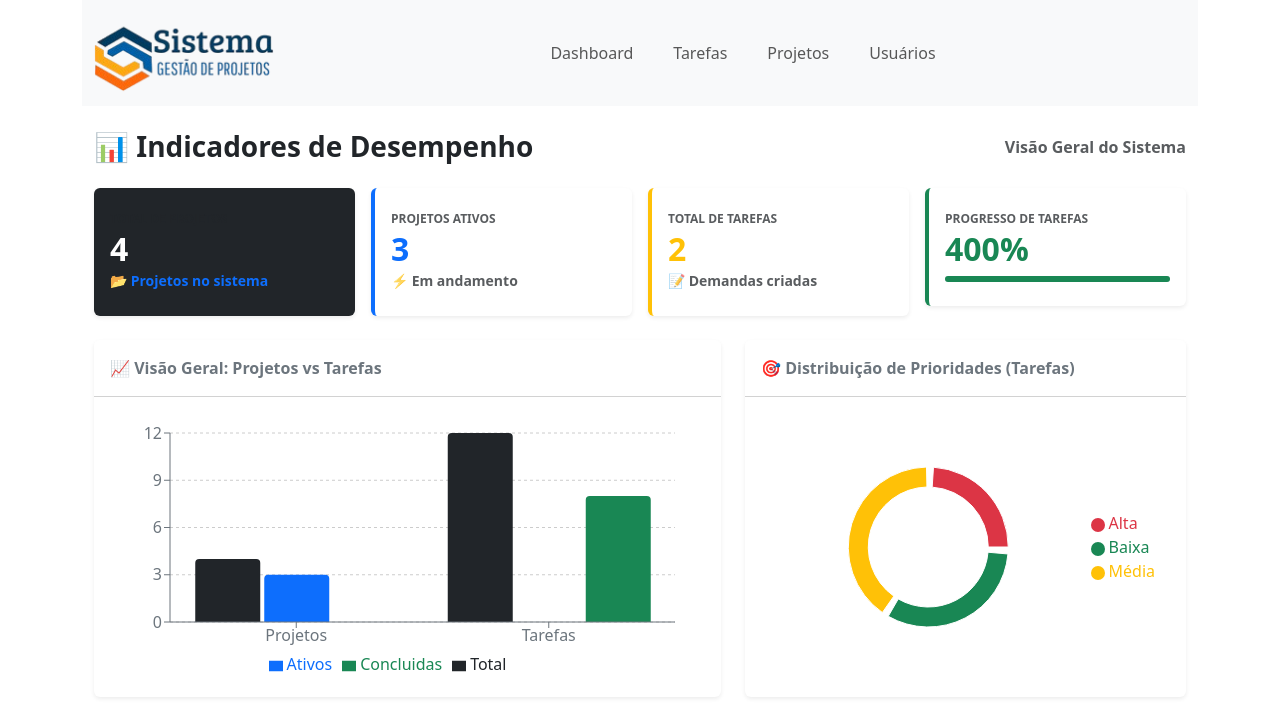
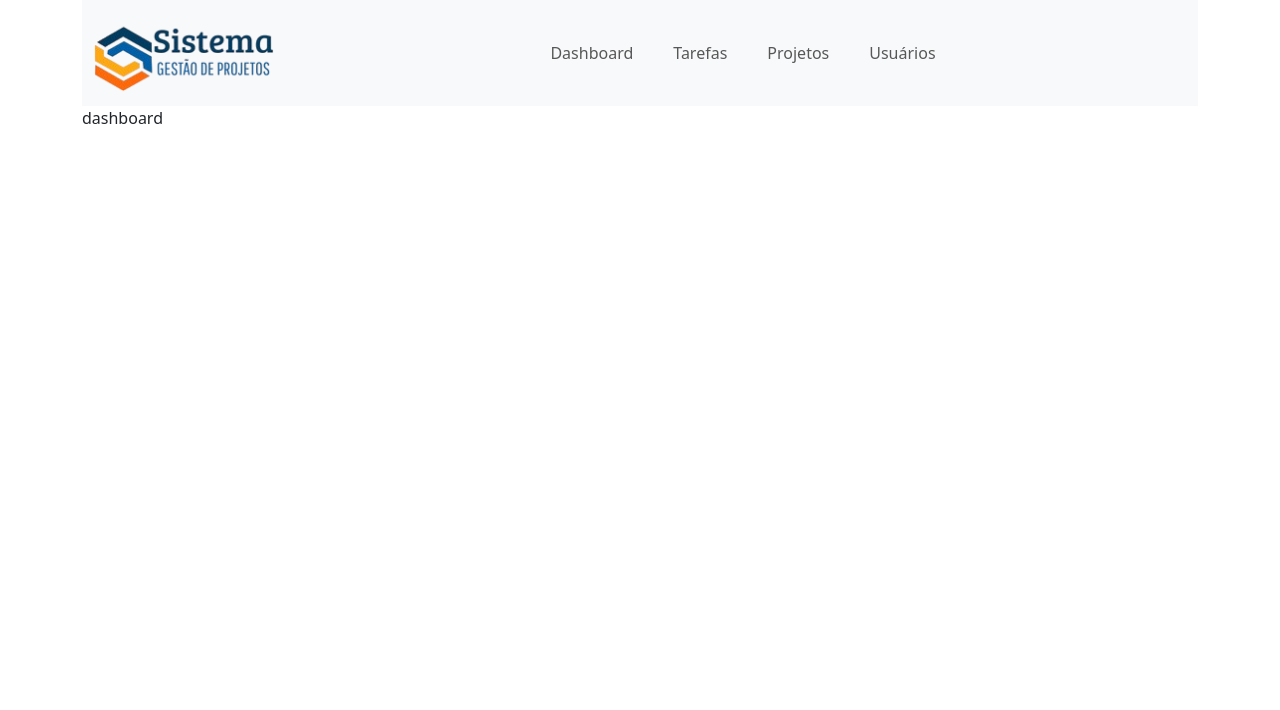
Before and after one commit to jeffersonqpm/React, a React (Vite) app in the folder SGP/: page / in a window 1280 px wide. Shown: the top 710 px of the page. Built offline with nearby package versions, Linux system fonts and the light colour scheme.

Commit message:
Apagando o Dashboard temporario

```diff
--- a/SGP/index.html
+++ b/SGP/index.html
@@ -1,5 +1,5 @@
 <!doctype html>
-<html lang="en">
+<html lang="pt-br">
   <head>
     <meta charset="UTF-8" />
     <link rel="icon" type="image/svg+xml" href="/favicon.svg" />
--- a/SGP/src/page/dashboard/Dashboard.jsx
+++ b/SGP/src/page/dashboard/Dashboard.jsx
@@ -1,141 +1,163 @@
 // npm install recharts
-import { useEffect, useState } from "react";
-import { Container, Row, Col, Card, ProgressBar } from "react-bootstrap";
-import { BarChart, Bar, XAxis, YAxis, CartesianGrid, Tooltip, Legend, ResponsiveContainer, PieChart, Pie, Cell } from "recharts";
+
 
 function DashBoard() {
     // Estados para guardar os totais (futuramente vindos das suas APIs)
-    const [metricas, setMetricas] = useState({
-        totalTarefas: 2,
-        tarefasConcluidas: 8,
-        totalProjetos: 4,
-        projetosAtivos: 3
-    });
-
-    // Dados fictícios para o Gráfico de Barras (Tarefas por Status)
-    const dadosGerais = [
-        { name: "Projetos", Total: 4, Ativos: 3 },
-        { name: "Tarefas", Total: 12, Concluidas: 8 }
-    ];
-
-    // Dados fictícios para o Gráfico de Pizza (Prioridade das Tarefas)
-    const dadosPrioridade = [
-        { name: "Alta", value: 3, color: "#dc3545" },    // Vermelho (danger)
-        { name: "Média", value: 5, color: "#ffc107" },   // Amarelo (warning)
-        { name: "Baixa", value: 4, color: "#198754" }    // Verde (success)
-    ];
-
-    // Calcula a porcentagem de progresso geral das tarefas
-    const porcentagemConclusao = Math.round((metricas.tarefasConcluidas / metricas.totalTarefas) * 100) || 0;
 
     return (
-        <Container className="mt-4">
-            {/* TÍTULO DO PAINEL */}
-            <div className="d-flex justify-content-between align-items-center mb-4">
-                <h2 className="mb-0 fs-3 fw-bold text-dark">📊 Indicadores de Desempenho</h2>
-                <span className="text-muted fw-semibold">Visão Geral do Sistema</span>
-            </div>
 
-            {/* SEÇÃO 1: CARDS DE MÉTRICAS RÁPIDAS */}
-            <Row className="g-3 mb-4">
-                <Col xs={12} sm={6} md={3}>
-                    <Card className="shadow-sm border-0 bg-dark text-white">
-                        <Card.Body className="py-4">
-                            <h6 className="text-uppercase text-muted fw-bold mb-1" style={{ fontSize: '0.75rem' }}>Total de Projetos</h6>
-                            <h2 className="mb-0 fw-bold">{metricas.totalProjetos}</h2>
-                            <small className="text-primary fw-semibold">📂 Projetos no sistema</small>
-                        </Card.Body>
-                    </Card>
-                </Col>
+        <div>
+            dashboard
+        </div>
 
-                <Col xs={12} sm={6} md={3}>
-                    <Card className="shadow-sm border-0 border-start border-primary border-4">
-                        <Card.Body className="py-4">
-                            <h6 className="text-uppercase text-muted fw-bold mb-1" style={{ fontSize: '0.75rem' }}>Projetos Ativos</h6>
-                            <h2 className="mb-0 fw-bold text-primary">{metricas.projetosAtivos}</h2>
-                            <small className="text-muted fw-semibold">⚡ Em andamento</small>
-                        </Card.Body>
-                    </Card>
-                </Col>
-
-                <Col xs={12} sm={6} md={3}>
-                    <Card className="shadow-sm border-0 border-start border-warning border-4">
-                        <Card.Body className="py-4">
-                            <h6 className="text-uppercase text-muted fw-bold mb-1" style={{ fontSize: '0.75rem' }}>Total de Tarefas</h6>
-                            <h2 className="mb-0 fw-bold text-warning">{metricas.totalTarefas}</h2>
-                            <small className="text-muted fw-semibold">📝 Demandas criadas</small>
-                        </Card.Body>
-                    </Card>
-                </Col>
-
-                <Col xs={12} sm={6} md={3}>
-                    <Card className="shadow-sm border-0 border-start border-success border-4">
-                        <Card.Body className="py-4">
-                            <h6 className="text-uppercase text-muted fw-bold mb-1" style={{ fontSize: '0.75rem' }}>Progresso de Tarefas</h6>
-                            <h2 className="mb-0 fw-bold text-success">{porcentagemConclusao}%</h2>
-                            <ProgressBar variant="success" now={porcentagemConclusao} className="mt-2" style={{ height: '6px' }} />
-                        </Card.Body>
-                    </Card>
-                </Col>
-            </Row>
-
-            {/* SEÇÃO 2: GRÁFICOS VISUAIS */}
-            <Row className="g-4">
-                {/* Gráfico 1: Barras Comparativas */}
-                <Col xs={12} lg={7}>
-                    <Card className="shadow-sm border-0">
-                        <Card.Header className="bg-white py-3 fw-bold text-secondary">
-                            📈 Visão Geral: Projetos vs Tarefas
-                        </Card.Header>
-                        <Card.Body style={{ height: "300px" }}>
-                            <ResponsiveContainer width="100%" height="100%">
-                                <BarChart data={dadosGerais} margin={{ top: 20, right: 30, left: 0, bottom: 5 }}>
-                                    <CartesianGrid strokeDasharray="3 3" vertical={false} />
-                                    <XAxis dataKey="name" stroke="#6c757d" />
-                                    <YAxis stroke="#6c757d" />
-                                    <Tooltip />
-                                    <Legend />
-                                    <Bar dataKey="Total" fill="#212529" radius={[4, 4, 0, 0]} />
-                                    <Bar dataKey="Ativos" fill="#0d6efd" radius={[4, 4, 0, 0]} />
-                                    <Bar dataKey="Concluidas" fill="#198754" radius={[4, 4, 0, 0]} />
-                                </BarChart>
-                            </ResponsiveContainer>
-                        </Card.Body>
-                    </Card>
-                </Col>
-
-                {/* Gráfico 2: Pizza de Prioridades */}
-                <Col xs={12} lg={5}>
-                    <Card className="shadow-sm border-0">
-                        <Card.Header className="bg-white py-3 fw-bold text-secondary">
-                            🎯 Distribuição de Prioridades (Tarefas)
-                        </Card.Header>
-                        <Card.Body style={{ height: "300px" }} className="d-flex align-items-center justify-content-center">
-                            <ResponsiveContainer width="100%" height="100%">
-                                <PieChart>
-                                    <Pie
-                                        data={dadosPrioridade}
-                                        cx="50%"
-                                        cy="50%"
-                                        innerRadius={60}
-                                        outerRadius={80}
-                                        paddingAngle={5}
-                                        dataKey="value"
-                                    >
-                                        {dadosPrioridade.map((entry, index) => (
-                                            <Cell key={`cell-${index}`} fill={entry.color} />
-                                        ))}
-                                    </Pie>
-                                    <Tooltip />
-                                    <Legend iconType="circle" layout="vertical" align="right" verticalAlign="middle" />
-                                </PieChart>
-                            </ResponsiveContainer>
-                        </Card.Body>
-                    </Card>
-                </Col>
-            </Row>
-        </Container>
     );
 }
 
 export default DashBoard;
+
+
+
+
+
+
+// npm install recharts
+// import { useEffect, useState } from "react";
+// import { Container, Row, Col, Card, ProgressBar } from "react-bootstrap";
+// import { BarChart, Bar, XAxis, YAxis, CartesianGrid, Tooltip, Legend, ResponsiveContainer, PieChart, Pie, Cell } from "recharts";
+
+// function DashBoard() {
+//     // Estados para guardar os totais (futuramente vindos das suas APIs)
+//     const [metricas, setMetricas] = useState({
+//         totalTarefas: 2,
+//         tarefasConcluidas: 8,
+//         totalProjetos: 4,
+//         projetosAtivos: 3
+//     });
+
+//     // Dados fictícios para o Gráfico de Barras (Tarefas por Status)
+//     const dadosGerais = [
+//         { name: "Projetos", Total: 4, Ativos: 3 },
+//         { name: "Tarefas", Total: 12, Concluidas: 8 }
+//     ];
+
+//     // Dados fictícios para o Gráfico de Pizza (Prioridade das Tarefas)
+//     const dadosPrioridade = [
+//         { name: "Alta", value: 3, color: "#dc3545" },    // Vermelho (danger)
+//         { name: "Média", value: 5, color: "#ffc107" },   // Amarelo (warning)
+//         { name: "Baixa", value: 4, color: "#198754" }    // Verde (success)
+//     ];
+
+//     // Calcula a porcentagem de progresso geral das tarefas
+//     const porcentagemConclusao = Math.round((metricas.tarefasConcluidas / metricas.totalTarefas) * 100) || 0;
+
+//     return (
+//         <Container className="mt-4">
+//             {/* TÍTULO DO PAINEL */}
+//             <div className="d-flex justify-content-between align-items-center mb-4">
+//                 <h2 className="mb-0 fs-3 fw-bold text-dark">📊 Indicadores de Desempenho</h2>
+//                 <span className="text-muted fw-semibold">Visão Geral do Sistema</span>
+//             </div>
+
+//             {/* SEÇÃO 1: CARDS DE MÉTRICAS RÁPIDAS */}
+//             <Row className="g-3 mb-4">
+//                 <Col xs={12} sm={6} md={3}>
+//                     <Card className="shadow-sm border-0 bg-dark text-white">
+//                         <Card.Body className="py-4">
+//                             <h6 className="text-uppercase text-muted fw-bold mb-1" style={{ fontSize: '0.75rem' }}>Total de Projetos</h6>
+//                             <h2 className="mb-0 fw-bold">{metricas.totalProjetos}</h2>
+//                             <small className="text-primary fw-semibold">📂 Projetos no sistema</small>
+//                         </Card.Body>
+//                     </Card>
+//                 </Col>
+
+//                 <Col xs={12} sm={6} md={3}>
+//                     <Card className="shadow-sm border-0 border-start border-primary border-4">
+//                         <Card.Body className="py-4">
+//                             <h6 className="text-uppercase text-muted fw-bold mb-1" style={{ fontSize: '0.75rem' }}>Projetos Ativos</h6>
+//                             <h2 className="mb-0 fw-bold text-primary">{metricas.projetosAtivos}</h2>
+//                             <small className="text-muted fw-semibold">⚡ Em andamento</small>
+//                         </Card.Body>
+//                     </Card>
+//                 </Col>
+
+//                 <Col xs={12} sm={6} md={3}>
+//                     <Card className="shadow-sm border-0 border-start border-warning border-4">
+//                         <Card.Body className="py-4">
+//                             <h6 className="text-uppercase text-muted fw-bold mb-1" style={{ fontSize: '0.75rem' }}>Total de Tarefas</h6>
+//                             <h2 className="mb-0 fw-bold text-warning">{metricas.totalTarefas}</h2>
+//                             <small className="text-muted fw-semibold">📝 Demandas criadas</small>
+//                         </Card.Body>
+//                     </Card>
+//                 </Col>
+
+//                 <Col xs={12} sm={6} md={3}>
+//                     <Card className="shadow-sm border-0 border-start border-success border-4">
+//                         <Card.Body className="py-4">
+//                             <h6 className="text-uppercase text-muted fw-bold mb-1" style={{ fontSize: '0.75rem' }}>Progresso de Tarefas</h6>
+//                             <h2 className="mb-0 fw-bold text-success">{porcentagemConclusao}%</h2>
+//                             <ProgressBar variant="success" now={porcentagemConclusao} className="mt-2" style={{ height: '6px' }} />
+//                         </Card.Body>
+//                     </Card>
+//                 </Col>
+//             </Row>
+
+//             {/* SEÇÃO 2: GRÁFICOS VISUAIS */}
+//             <Row className="g-4">
+//                 {/* Gráfico 1: Barras Comparativas */}
+//                 <Col xs={12} lg={7}>
+//                     <Card className="shadow-sm border-0">
+//                         <Card.Header className="bg-white py-3 fw-bold text-secondary">
+//                             📈 Visão Geral: Projetos vs Tarefas
+//                         </Card.Header>
+//                         <Card.Body style={{ height: "300px" }}>
+//                             <ResponsiveContainer width="100%" height="100%">
+//                                 <BarChart data={dadosGerais} margin={{ top: 20, right: 30, left: 0, bottom: 5 }}>
+//                                     <CartesianGrid strokeDasharray="3 3" vertical={false} />
+//                                     <XAxis dataKey="name" stroke="#6c757d" />
+//                                     <YAxis stroke="#6c757d" />
+//                                     <Tooltip />
+//                                     <Legend />
+//                                     <Bar dataKey="Total" fill="#212529" radius={[4, 4, 0, 0]} />
+//                                     <Bar dataKey="Ativos" fill="#0d6efd" radius={[4, 4, 0, 0]} />
+//                                     <Bar dataKey="Concluidas" fill="#198754" radius={[4, 4, 0, 0]} />
+//                                 </BarChart>
+//                             </ResponsiveContainer>
+//                         </Card.Body>
+//                     </Card>
+//                 </Col>
+
+//                 {/* Gráfico 2: Pizza de Prioridades */}
+//                 <Col xs={12} lg={5}>
+//                     <Card className="shadow-sm border-0">
+//                         <Card.Header className="bg-white py-3 fw-bold text-secondary">
+//                             🎯 Distribuição de Prioridades (Tarefas)
+//                         </Card.Header>
+//                         <Card.Body style={{ height: "300px" }} className="d-flex align-items-center justify-content-center">
+//                             <ResponsiveContainer width="100%" height="100%">
+//                                 <PieChart>
+//                                     <Pie
+//                                         data={dadosPrioridade}
+//                                         cx="50%"
+//                                         cy="50%"
+//                                         innerRadius={60}
+//                                         outerRadius={80}
+//                                         paddingAngle={5}
+//                                         dataKey="value"
+//                                     >
+//                                         {dadosPrioridade.map((entry, index) => (
+//                                             <Cell key={`cell-${index}`} fill={entry.color} />
+//                                         ))}
+//                                     </Pie>
+//                                     <Tooltip />
+//                                     <Legend iconType="circle" layout="vertical" align="right" verticalAlign="middle" />
+//                                 </PieChart>
+//                             </ResponsiveContainer>
+//                         </Card.Body>
+//                     </Card>
+//                 </Col>
+//             </Row>
+//         </Container>
+//     );
+// }
+
+// export default DashBoard;
```
